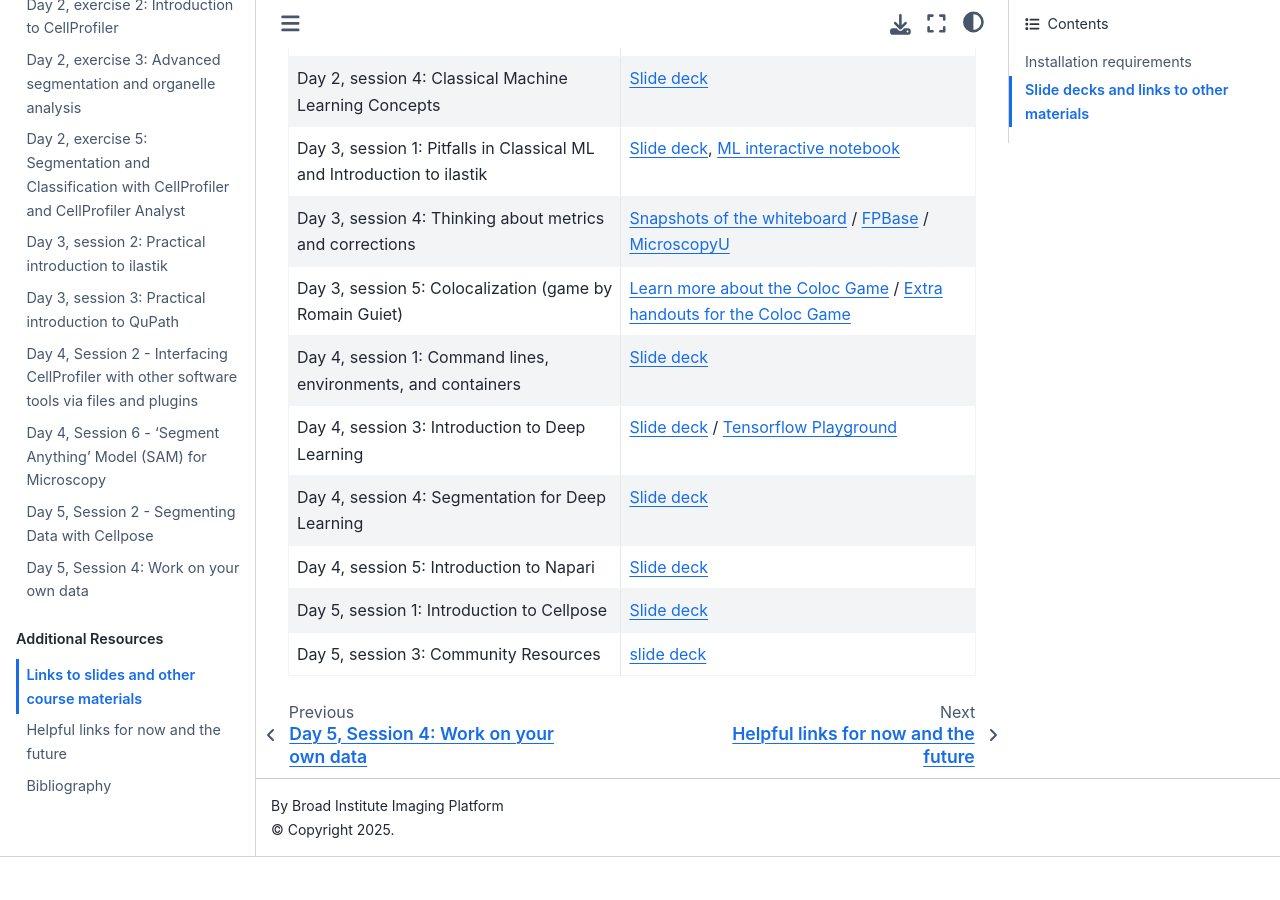
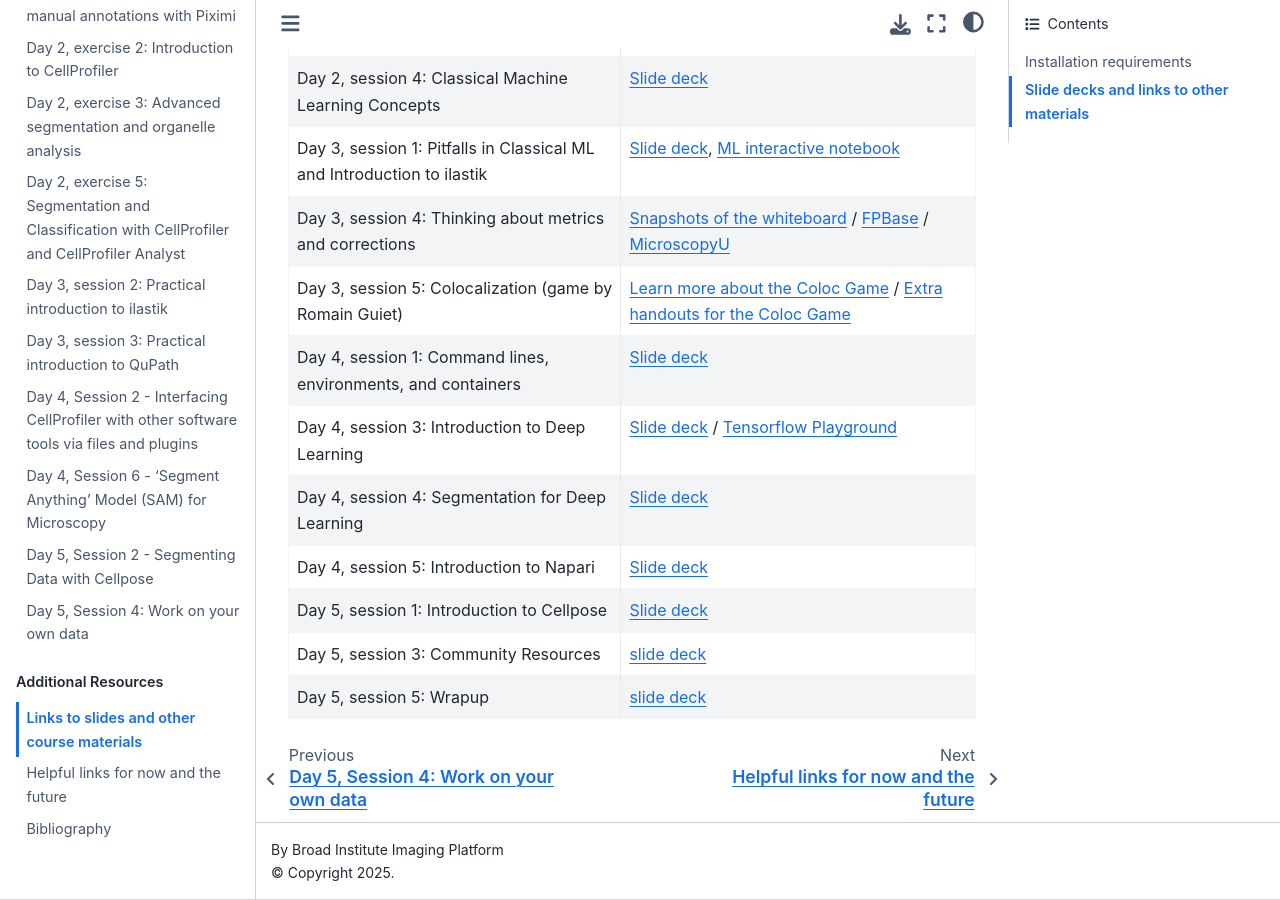
Before and after one commit to broadinstitute/BAB3, a Jupyter Book: the page built from docs/slides_et_al.md, in a window 1280 px wide and 900 px high, scrolled down 1319 px. Built offline with Jupyter Book 1.0.4 settings and Sphinx 7.4.7 and the Sphinx Book theme 1.1.4, drawn with Linux system fonts in a browser that asks for light colours; before the commit the page ends 2176 px from its top, so only the background shows below that.

Commit message:
Add wrapup deck

```diff
--- a/docs/slides_et_al.md
+++ b/docs/slides_et_al.md
@@ -43,8 +43,4 @@ This table will be updated throughout the course with links to materials used du
 |Day 4, session 5: Introduction to Napari | [Slide deck](https://docs.google.com/presentation/d/1wwY9B_wC2Ndtknunf2nFdw_s7tFvpwZ8CHUzZE9rNx8/edit?usp=sharing)|
 |Day 5, session 1: Introduction to Cellpose | [Slide deck](https://docs.google.com/presentation/d/1w_OvCa_7vyUs5E1o-tFpxxLpDvrxcTkiI_F9got7Mgw/edit?usp=sharing)|
 |Day 5, session 3: Community Resources |[slide deck](https://docs.google.com/presentation/d/1tEhY6ayOyQhBoUW-7gqBlcvT9bhrMXqJsLXxqpK7wbc/edit?slide=id.p#slide=id.p)|
-
-<!---
-
-|Day 5, session 4: Wrapup | [slide deck](https://docs.google.com/presentation/d/1aln4lUI-H2_TDINVNt1V8bo4efcban1SHgs6CLZ1YfY/edit?slide=id.p#slide=id.p)|
---->
+|Day 5, session 5: Wrapup | [slide deck](https://docs.google.com/presentation/d/1aln4lUI-H2_TDINVNt1V8bo4efcban1SHgs6CLZ1YfY/edit?slide=id.p#slide=id.p)|
```
